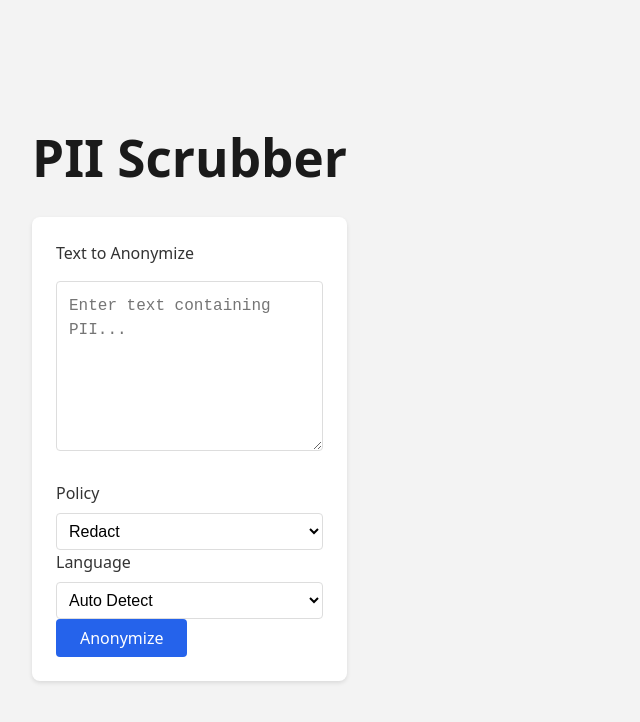
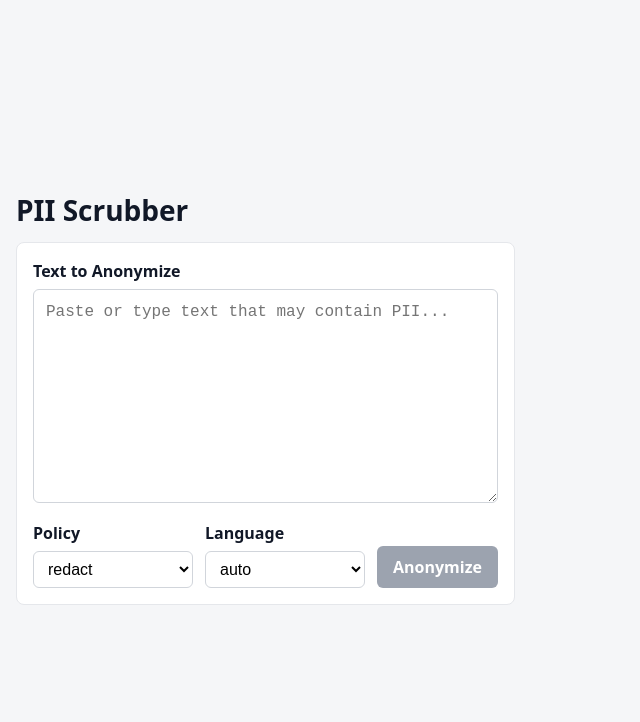
Before and after one commit to myahia93/Azure_PII_Scrubber_App, a React (Vite) app in the folder app/: page / in a window 1280 px wide. Shown: the top 722 px of the page, without its empty margins (0-640 px from the left). Built offline with nearby package versions, Linux system fonts and the light colour scheme.

Commit message:
style: improve UI components and layout for PII Scrubber app, enhance form and button styles

```diff
--- a/app/src/App.css
+++ b/app/src/App.css
@@ -1,102 +1,107 @@
-/* Styles for the PII Scrubber app UI */
-body {
-  background: #f3f3f3;
-  margin: 0;
-  font-family: sans-serif;
+/* Reset + base */
+* {
+  box-sizing: border-box;
 }
 
+html,
+body {
+  margin: 0;
+  padding: 0;
+}
+
+body {
+  background: #f5f6f8;
+  color: #111827;
+  font-family: system-ui, -apple-system, Segoe UI, Roboto, Helvetica, Arial, sans-serif;
+}
+
+/* Container */
 .App {
-  max-width: 1000px;
-  margin: 0 auto;
-  padding: 2rem;
-  font-family: system-ui, -apple-system, sans-serif;
+  max-width: 900px;
+  margin: 40px auto;
+  padding: 0 16px;
 }
 
 h1 {
-  color: #1a1a1a;
-  margin-bottom: 2rem;
+  margin: 0 0 16px;
+  font-size: 1.75rem;
 }
 
-h2 {
-  margin-bottom: 24px;
-  color: #2d3a4a;
+/* Form */
+.form {
+  background: #fff;
+  border: 1px solid #e5e7eb;
+  border-radius: 8px;
+  padding: 16px;
+  margin-bottom: 20px;
 }
 
-form {
-  background: white;
-  padding: 1.5rem;
-  border-radius: 8px;
-  box-shadow: 0 2px 4px rgba(0, 0, 0, 0.1);
-  margin-bottom: 24px;
+.label {
+  display: block;
+  font-weight: 600;
+  margin-bottom: 6px;
 }
 
-.input-group {
-  margin-bottom: 1.5rem;
-}
-
-label {
-  display: block;
-  margin-bottom: 0.5rem;
-  font-weight: 500;
-  color: #333;
-}
-
-textarea {
+.textarea {
   width: 100%;
-  padding: 0.75rem;
-  border: 1px solid #ddd;
-  border-radius: 4px;
+  padding: 10px 12px;
+  border: 1px solid #d1d5db;
+  border-radius: 6px;
+  background: #fff;
   font-size: 1rem;
   line-height: 1.5;
   resize: vertical;
-  margin-top: 8px;
-  background: #fff;
-  box-sizing: border-box;
+  margin-bottom: 12px;
 }
 
-select {
-  width: 100%;
-  padding: 0.5rem;
-  border: 1px solid #ddd;
-  border-radius: 4px;
-  font-size: 1rem;
-  background: white;
-  margin-right: 8px;
-  box-sizing: border-box;
+.controls {
+  display: flex;
+  gap: 12px;
+  align-items: flex-end;
+  flex-wrap: wrap;
 }
 
-button {
-  padding: 0.5rem 1.5rem;
-  font-size: 1rem;
-  font-weight: 500;
-  color: white;
-  background: #2563eb;
-  border: none;
-  border-radius: 4px;
-  cursor: pointer;
-  transition: background-color 0.2s;
+.control {
+  display: flex;
+  flex-direction: column;
+  min-width: 160px;
+  flex: 1 1 160px;
 }
 
-button:hover:not(:disabled) {
+.select {
+  width: 100%;
+  padding: 8px 10px;
+  border: 1px solid #d1d5db;
+  border-radius: 6px;
+  background: #fff;
+  font-size: 1rem;
+}
+
+/* Buttons */
+.button {
+  padding: 10px 16px;
+  border: none;
+  border-radius: 6px;
+  background: #2563eb;
+  color: #fff;
+  font-weight: 600;
+  cursor: pointer;
+  transition: background-color 0.2s ease;
+}
+
+.button:disabled {
+  background: #9ca3af;
+  cursor: not-allowed;
+}
+
+.button:not(:disabled):hover {
   background: #1d4ed8;
 }
 
-button:disabled {
-  background: #94a3b8;
-  cursor: not-allowed;
-}
-
-.error {
-  margin: 1rem 0;
-  padding: 0.75rem;
-  color: #dc2626;
-  background: #fee2e2;
-  border-radius: 4px;
-}
-
-.panels {
+/* Results */
+.results {
   display: flex;
-  gap: 24px;
+  gap: 20px;
 }
 
 .panel {
@@ -104,19 +109,19 @@ button:disabled {
   min-width: 0;
 }
 
-.panel h3 {
-  margin-bottom: 1rem;
+.panel-title {
   display: flex;
+  align-items: center;
   justify-content: space-between;
-  align-items: center;
+  margin: 0 0 8px;
 }
 
-.text-content {
-  padding: 1rem;
-  border: 1px solid #ddd;
-  border-radius: 4px;
+.content {
+  padding: 12px;
+  border: 1px solid #e5e7eb;
+  border-radius: 6px;
   background: #f8fafc;
-  min-height: 200px;
+  min-height: 160px;
   white-space: pre-wrap;
   word-break: break-word;
 }
@@ -125,48 +130,44 @@ button:disabled {
   background: #f0fdf4;
 }
 
+/* Highlight */
 mark {
-  background: #fef9c3;
+  background: #fef08a;
+  padding: 0 2px;
   border-radius: 2px;
-  padding: 0 2px;
 }
 
-.download-btn {
-  padding: 0.25rem 0.75rem;
-  font-size: 0.875rem;
+/* Download button */
+.download {
+  padding: 6px 10px;
+  border-radius: 6px;
+  border: 1px solid #2563eb;
+  background: #ffffff;
   color: #2563eb;
-  background: transparent;
-  border: 1px solid currentColor;
-  border-radius: 4px;
+  font-weight: 600;
   cursor: pointer;
-  transition: all 0.2s;
+  transition: all 0.15s ease;
 }
 
-.download-btn:hover {
-  color: white;
+.download:hover {
   background: #2563eb;
+  color: #fff;
 }
 
-@media (max-width: 768px) {
-  .controls {
-    flex-direction: column;
-    align-items: stretch;
-  }
-
-  .select-group {
-    max-width: none;
-  }
-
-  .results {
-    grid-template-columns: 1fr;
-    gap: 1rem;
-  }
+/* Error */
+.error {
+  margin-top: 12px;
+  padding: 10px 12px;
+  color: #991b1b;
+  background: #fee2e2;
+  border: 1px solid #fecaca;
+  border-radius: 6px;
 }
 
+/* Responsive */
 @media (max-width: 700px) {
-  .panels {
+  .results {
     flex-direction: column;
-    gap: 16px;
   }
 
   .App {
--- a/app/src/App.jsx
+++ b/app/src/App.jsx
@@ -7,10 +7,11 @@ function App() {
   const [language, setLanguage] = useState('auto');
   const [loading, setLoading] = useState(false);
   const [error, setError] = useState('');
-  const [result, setResult] = useState(null);
+  const [result, setResult] = useState(null); // expected: { anonymized: string, spans?: [{start:number,end:number}] }
 
   const handleSubmit = async (e) => {
     e.preventDefault();
+    if (!text.trim()) return;
     setLoading(true);
     setError('');
     setResult(null);
@@ -19,14 +20,16 @@ function App() {
       const res = await fetch('/api/sanitize', {
         method: 'POST',
         headers: { 'Content-Type': 'application/json' },
-        body: JSON.stringify({ text, policy, language }),
+        body: JSON.stringify({ text, language, policy }),
       });
-
-      if (!res.ok) throw new Error('Failed to anonymize text');
+      if (!res.ok) {
+        const msg = await res.text().catch(() => '');
+        throw new Error(msg || 'Failed to anonymize text');
+      }
       const data = await res.json();
       setResult(data);
     } catch (err) {
-      setError(err.message);
+      setError(err?.message || 'Unknown error');
     } finally {
       setLoading(false);
     }
@@ -43,52 +46,80 @@ function App() {
     URL.revokeObjectURL(url);
   };
 
+  const renderHighlighted = (anonymized, spans) => {
+    if (!anonymized) return null;
+    if (!spans || spans.length === 0) return anonymized;
+
+    const sorted = [...spans].sort((a, b) => a.start - b.start);
+    const parts = [];
+    let cursor = 0;
+
+    sorted.forEach((s, i) => {
+      if (s.start > cursor) {
+        parts.push(anonymized.slice(cursor, s.start));
+      }
+      parts.push(
+        <mark key={i}>
+          {anonymized.slice(s.start, Math.min(s.end, anonymized.length))}
+        </mark>
+      );
+      cursor = Math.min(s.end, anonymized.length);
+    });
+
+    if (cursor < anonymized.length) {
+      parts.push(anonymized.slice(cursor));
+    }
+
+    return parts;
+  };
+
   return (
     <div className="App">
       <h1>PII Scrubber</h1>
 
-      <form onSubmit={handleSubmit}>
-        <div className="input-group">
-          <label htmlFor="text">Text to Anonymize</label>
+      <form onSubmit={handleSubmit} className="form">
+        <label className="label" htmlFor="text">Text to Anonymize</label>
         <textarea
           id="text"
+          className="textarea"
+          rows={8}
+          placeholder="Paste or type text that may contain PII..."
           value={text}
           onChange={(e) => setText(e.target.value)}
-            placeholder="Enter text containing PII..."
           required
-            rows={6}
         />
-        </div>
 
         <div className="controls">
-          <div className="select-group">
-            <label htmlFor="policy">Policy</label>
+          <div className="control">
+            <label className="label" htmlFor="policy">Policy</label>
             <select
               id="policy"
+              className="select"
               value={policy}
               onChange={(e) => setPolicy(e.target.value)}
             >
-              <option value="redact">Redact</option>
-              <option value="pseudo">Pseudonymize</option>
-              <option value="hash">Hash</option>
+              <option value="redact">redact</option>
+              <option value="pseudo">pseudo</option>
+              <option value="hash">hash</option>
             </select>
           </div>
 
-          <div className="select-group">
-            <label htmlFor="language">Language</label>
+          <div className="control">
+            <label className="label" htmlFor="language">Language</label>
             <select
               id="language"
+              className="select"
               value={language}
               onChange={(e) => setLanguage(e.target.value)}
             >
-              <option value="auto">Auto Detect</option>
-              <option value="en">English</option>
-              <option value="fr">French</option>
+              <option value="auto">auto</option>
+              <option value="en">en</option>
+              <option value="fr">fr</option>
             </select>
           </div>
 
-          <button type="submit" disabled={loading} className="submit-btn">
-            {loading ? 'Processing...' : 'Anonymize'}
+          <button className="button" type="submit" disabled={loading || !text.trim()}>
+            {loading ? 'Anonymizing...' : 'Anonymize'}
           </button>
         </div>
       </form>
@@ -98,27 +129,17 @@ function App() {
       {result && (
         <div className="results">
           <div className="panel">
-            <h3>Original Text</h3>
-            <div className="text-content">{text}</div>
+            <h3>Original</h3>
+            <div className="content original">{text}</div>
           </div>
 
           <div className="panel">
-            <h3>
-              Anonymized Text
-              <button onClick={handleDownload} className="download-btn">
-                Download
-              </button>
+            <h3 className="panel-title">
+              Anonymized
+              <button className="download" onClick={handleDownload}>Download</button>
             </h3>
-            <div className="text-content anonymized">
-              {result.spans?.length > 0 ? (
-                result.spans.reduce((acc, span, i) => {
-                  acc.push(result.anonymized.slice(span.start > 0 ? acc.length : 0, span.start));
-                  acc.push(<mark key={i}>{result.anonymized.slice(span.start, span.end)}</mark>);
-                  return acc;
-                }, [])
-              ) : (
-                result.anonymized
-              )}
+            <div className="content anonymized">
+              {renderHighlighted(result.anonymized, result.spans)}
             </div>
           </div>
         </div>
```
Lines whose indentation alone changed are shown as unchanged.
